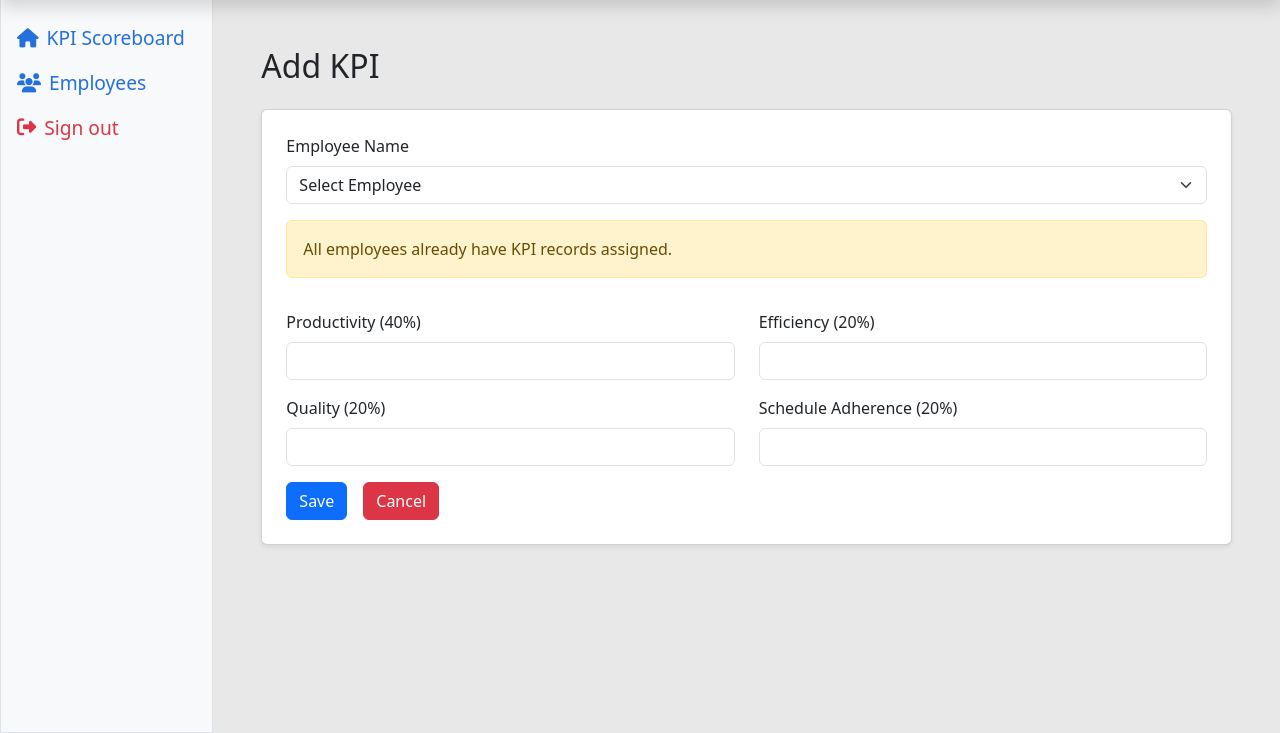
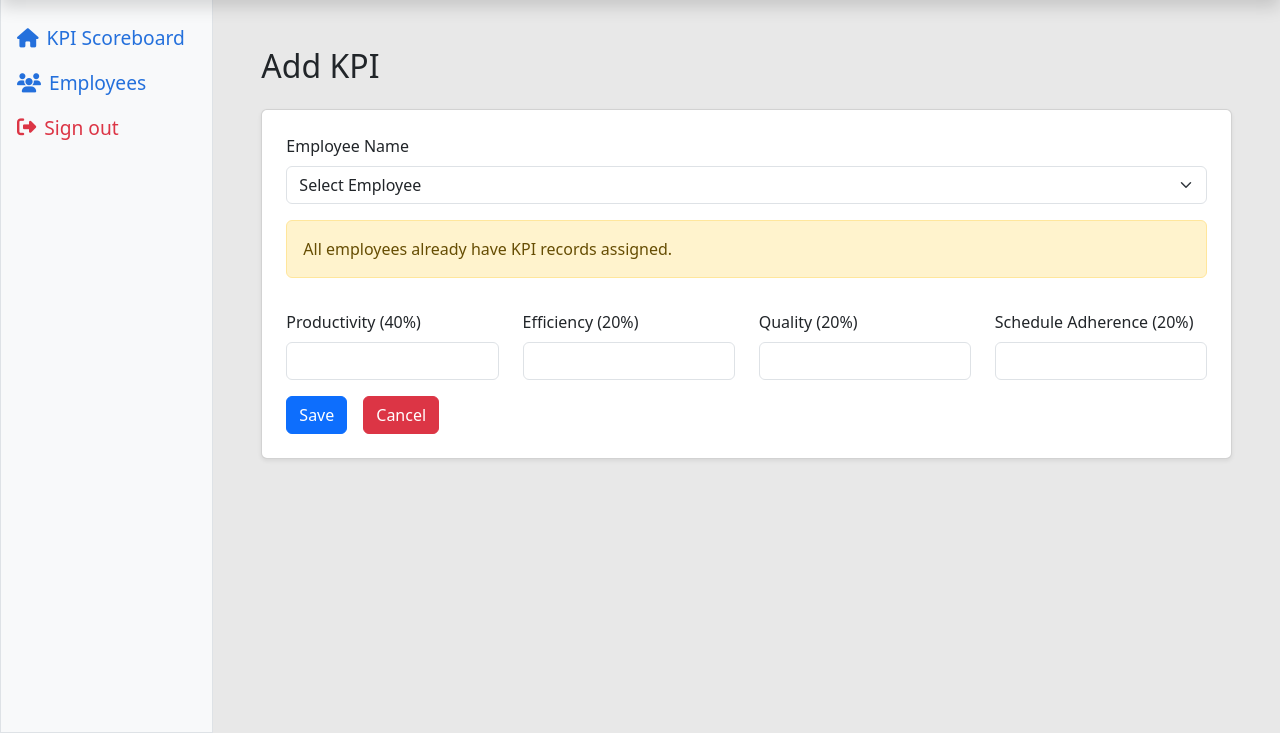
Before and after one commit to rjsnavarette03/kpi_scoreboard, a PHP site: page /admin/add_kpi.php in a window 1280 px wide. Shown: the part 67-800 px from the top of the page. Run offline with PHP 8.4, Linux system fonts and the light colour scheme; the visitor is signed in with stand-in values (Sample User, id 1); data that the repository does not hold is empty; some libraries are stand-ins or nearby versions.

Commit message:
Updated tables design

```diff
--- a/admin/add_kpi.php
+++ b/admin/add_kpi.php
@@ -108,25 +108,22 @@ if ($editing) {
 					</div>
 
 					<div class="row">
-						<div class="col-md-6 mb-3">
+						<div class="col-md-3 mb-3">
 							<label class="form-label">Productivity (40%)</label>
 							<input type="number" step="0.01" name="productivity" class="form-control"
 								value="<?= $kpi['productivity'] ?>" required>
 						</div>
-						<div class="col-md-6 mb-3">
+						<div class="col-md-3 mb-3">
 							<label class="form-label">Efficiency (20%)</label>
 							<input type="number" step="0.01" name="efficiency" class="form-control"
 								value="<?= $kpi['efficiency'] ?>" required>
 						</div>
-					</div>
-
-					<div class="row">
-						<div class="col-md-6 mb-3">
+						<div class="col-md-3 mb-3">
 							<label class="form-label">Quality (20%)</label>
 							<input type="number" step="0.01" name="quality" class="form-control"
 								value="<?= $kpi['quality'] ?>" required>
 						</div>
-						<div class="col-md-6 mb-3">
+						<div class="col-md-3 mb-3">
 							<label class="form-label">Schedule Adherence (20%)</label>
 							<input type="number" step="0.01" name="schedule_adherence" class="form-control"
 								value="<?= $kpi['schedule_adherence'] ?>" required>
--- a/admin/employees.php
+++ b/admin/employees.php
@@ -87,7 +87,7 @@ $result = $conn->query("SELECT * FROM users WHERE role = 'employee' ORDER BY id
                 </div>
 
                 <!-- Employee Table -->
-                <table class="table table-bordered table-striped">
+                <table class="table table-bordered">
                     <thead class="table-dark">
                         <tr>
                             <th>ID</th>
```
Also changed, not shown: admin/dashboard.php (+6 -6 lines).
